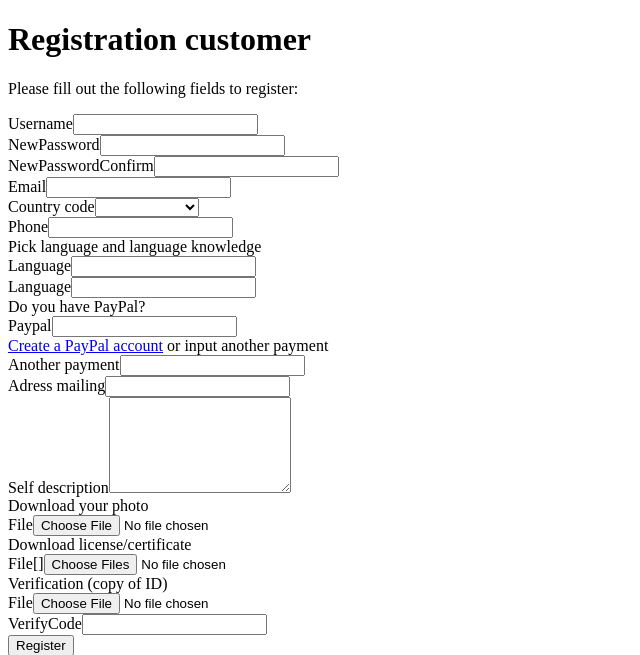
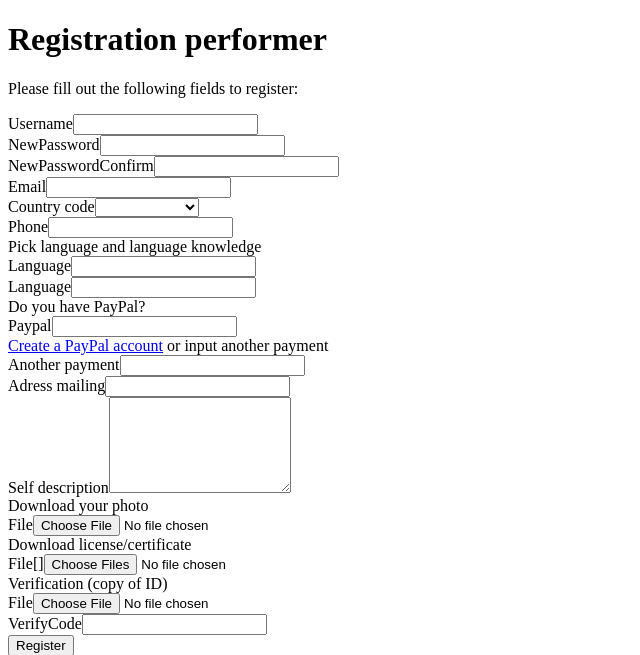
Before and after one commit to Jurets/smart_hh2, a Yii app: template frontend/views/registration/performer.php in a window 1280 px wide. Shown: the top 655 px of the page, without its empty margins (0-640 px from the left). Run offline with PHP 8.4 and a stand-in for Yii, Linux system fonts and the light colour scheme; the template is opened without the code that fills it, so the values that code supplies are empty; form fields are guessed from the names that the template uses; some libraries are stand-ins or nearby versions.

Commit message:
Исправлено название перехода

```diff
--- a/frontend/views/registration/performer.php
+++ b/frontend/views/registration/performer.php
@@ -13,7 +13,7 @@ use yii\captcha\Captcha;
  * @var string $userDisplayName
  */
 
-$this->title = Yii::t('user', 'Registration customer');
+$this->title = Yii::t('user', 'Registration performer');
 $this->params['breadcrumbs'][] = $this->title;
 ?>
 <div class="user-default-register">
@@ -37,7 +37,7 @@ $this->params['breadcrumbs'][] = $this->title;
                     'template' => "{label}\n<div class=\"col-lg-3\">{input}</div>\n<div class=\"col-lg-7\">{error}</div>",
                     'labelOptions' => ['class' => 'col-lg-2 control-label'],
                 ],
-                'enableAjaxValidation' => true,
+                //'enableAjaxValidation' => true,
             ]); ?>
 
         <?= $form->field($user, 'username') ?>
```
